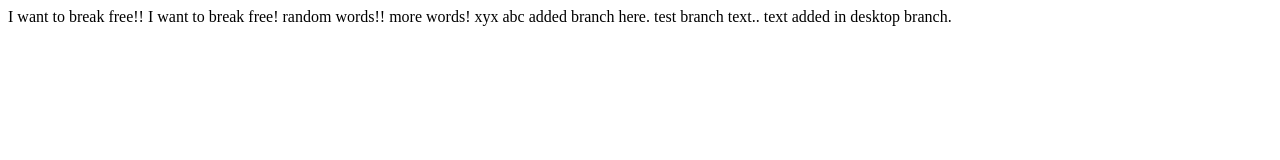
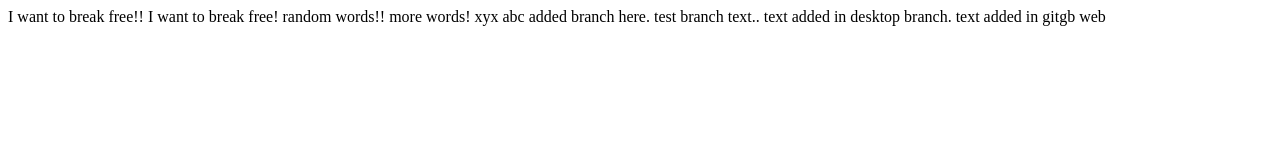
Before and after one commit to nalinkant/breaking-code, a plain HTML site: page index.html in a window 1280 px wide. Drawn offline with Linux system fonts and the light colour scheme.

Commit message:
docs: updated text

```diff
--- a/index.html
+++ b/index.html
@@ -17,5 +17,6 @@
         added branch here.
         test branch text..
         text added in desktop branch.
+        text added in gitgb web
     </body>
     </html>
```
